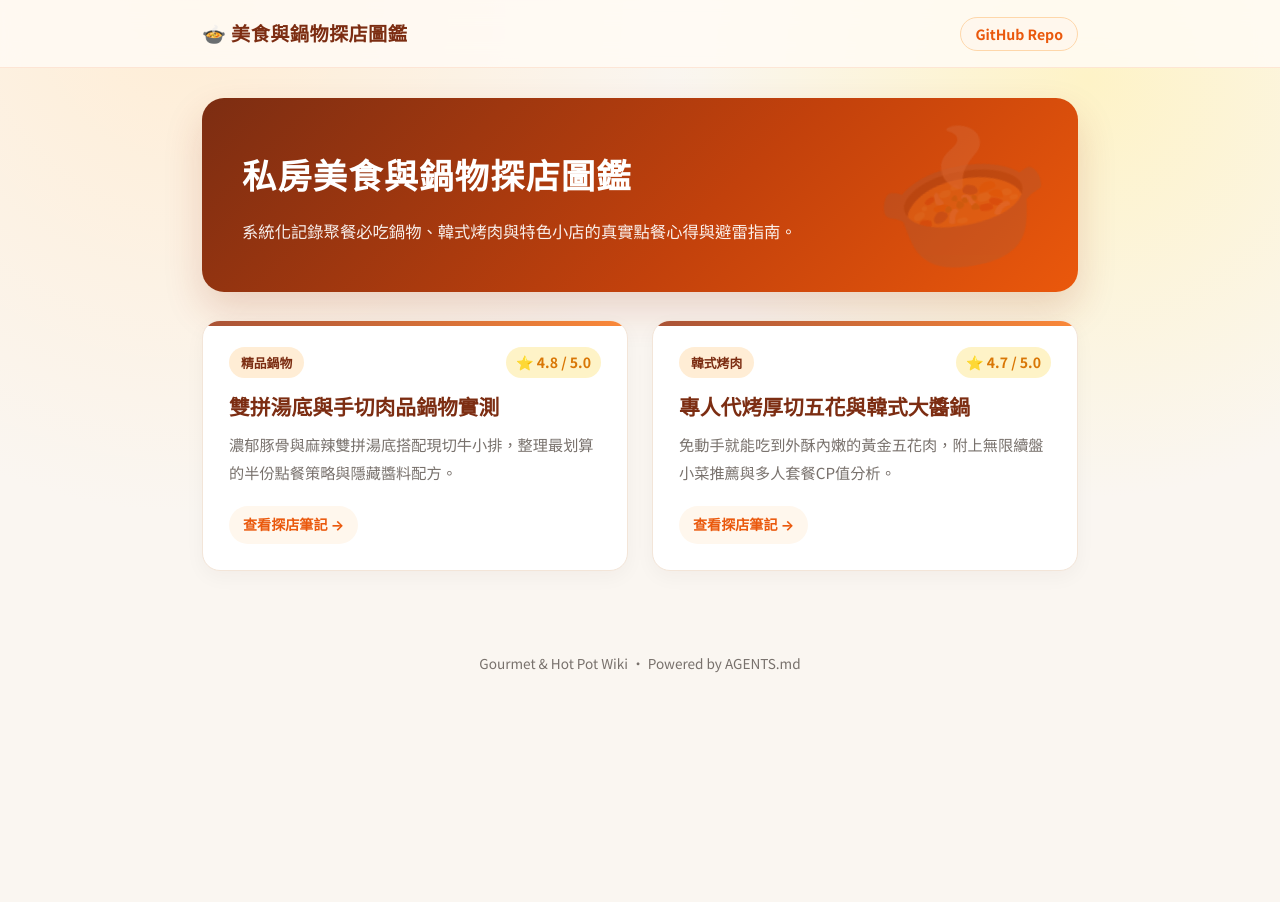
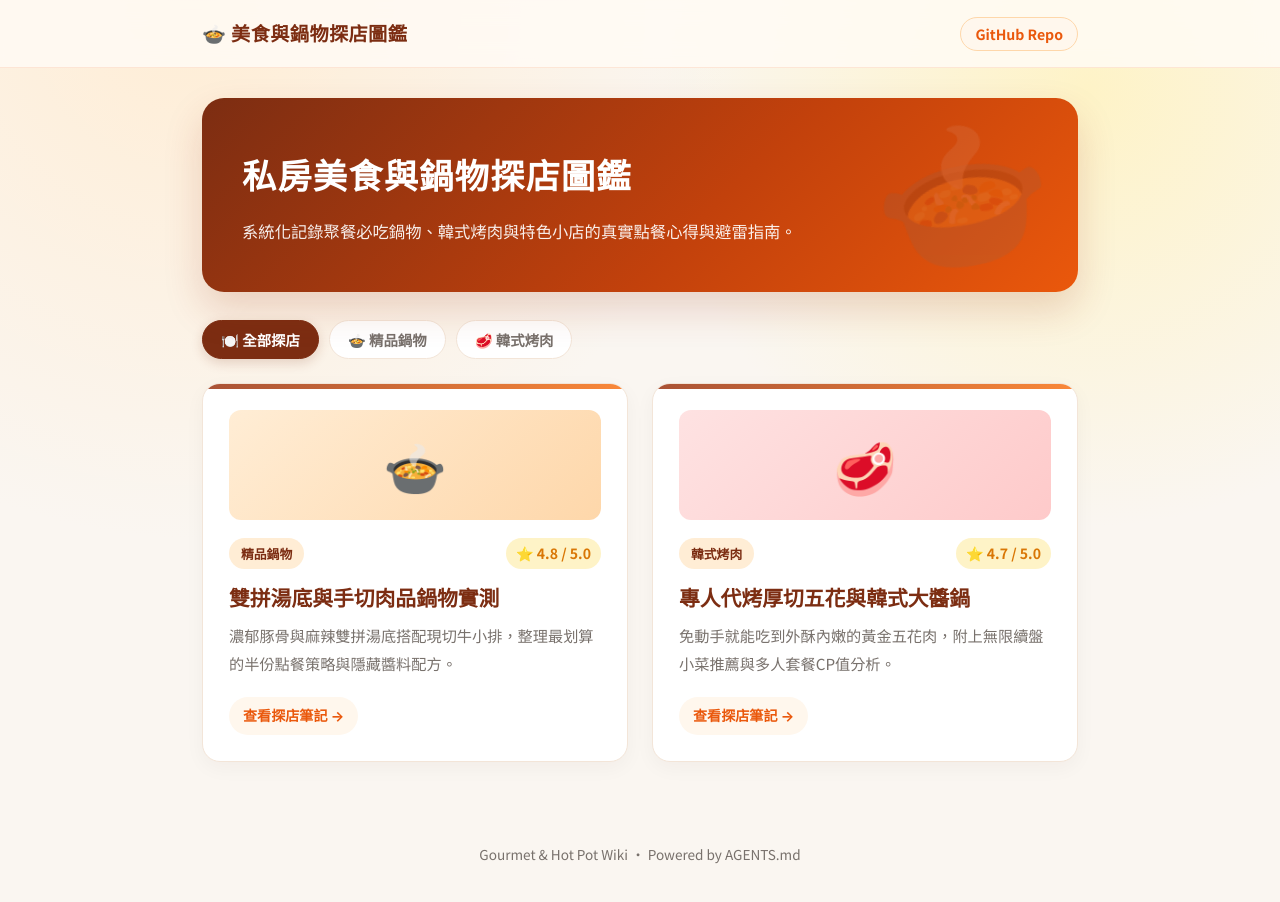
Before and after one commit to ri910522/gourmet-hotpot-wiki, a plain HTML site: page index.html in a window 1280 px wide. Before the commit the page ends 800 px from the top, so only its background shows below. Drawn offline with Linux system fonts and the light colour scheme.

Commit message:
Update index.html

```diff
--- a/index.html
+++ b/index.html
@@ -10,7 +10,7 @@
   <header class="site-header">
     <div class="container header-inner">
       <a href="index.html" class="brand">🍲 美食與鍋物探店圖鑑</a>
-      <nav><a href="https://github.com" target="_blank">GitHub Repo</a></nav>
+      <nav><a href="https://github.com/ri910522/gourmet-hotpot-wiki" target="_blank">GitHub Repo</a></nav>
     </div>
   </header>
 
@@ -20,8 +20,15 @@
       <p>系統化記錄聚餐必吃鍋物、韓式烤肉與特色小店的真實點餐心得與避雷指南。
     </section>
 
+    <div class="filter-bar">
+      <button class="filter-btn active" onclick="filterSpots('all', this)">🍽️ 全部探店</button>
+      <button class="filter-btn" onclick="filterSpots('hotpot', this)">🍲 精品鍋物</button>
+      <button class="filter-btn" onclick="filterSpots('bbq', this)">🥩 韓式烤肉</button>
+    </div>
+
     <section class="spot-grid">
-      <a href="spots/spot01-hotpot.html" class="spot-card">
+      <a href="spots/spot01-hotpot.html" class="spot-card" data-category="hotpot">
+        <div class="card-cover cover-hotpot">🍲</div>
         <div class="card-top">
           <span class="badge">精品鍋物</span>
           <span class="rating">⭐ 4.8 / 5.0</span>
@@ -31,7 +38,8 @@
         <span class="card-link">查看探店筆記 →</span>
       </a>
 
-      <a href="spots/spot02-korean-bbq.html" class="spot-card">
+      <a href="spots/spot02-korean-bbq.html" class="spot-card" data-category="bbq">
+        <div class="card-cover cover-bbq">🥩</div>
         <div class="card-top">
           <span class="badge">韓式烤肉</span>
           <span class="rating">⭐ 4.7 / 5.0</span>
@@ -46,5 +54,15 @@
   <footer class="site-footer">
     <div class="container">Gourmet & Hot Pot Wiki · Powered by AGENTS.md</div>
   </footer>
+
+  <script>
+    function filterSpots(category, btn) {
+      document.querySelectorAll('.filter-btn').forEach(b => b.classList.remove('active'));
+      btn.classList.add('active');
+      document.querySelectorAll('.spot-card').forEach(card => {
+        card.style.display = (category === 'all' || card.dataset.category === category) ? 'flex' : 'none';
+      });
+    }
+  </script>
 </body>
 </html>
```
